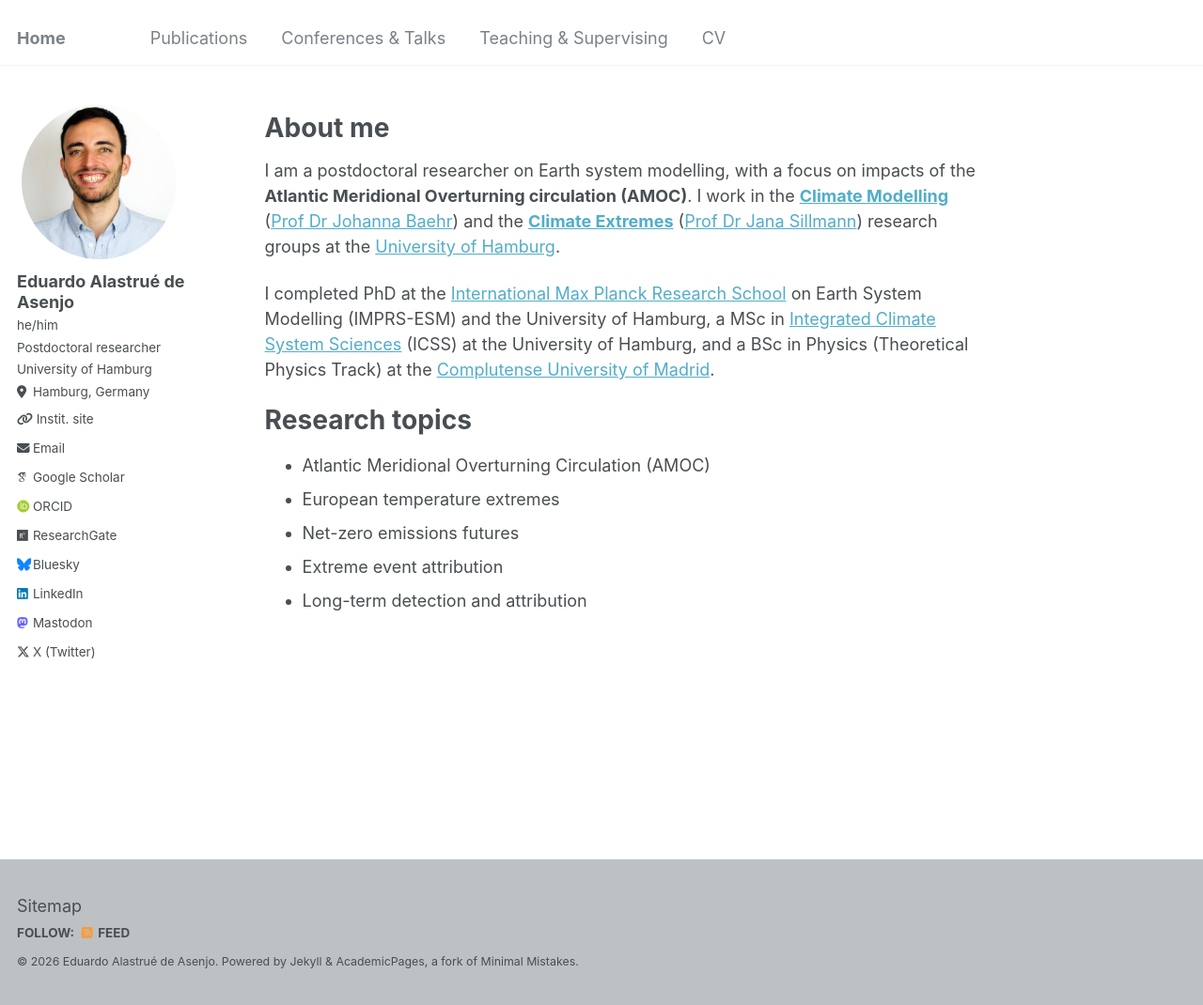
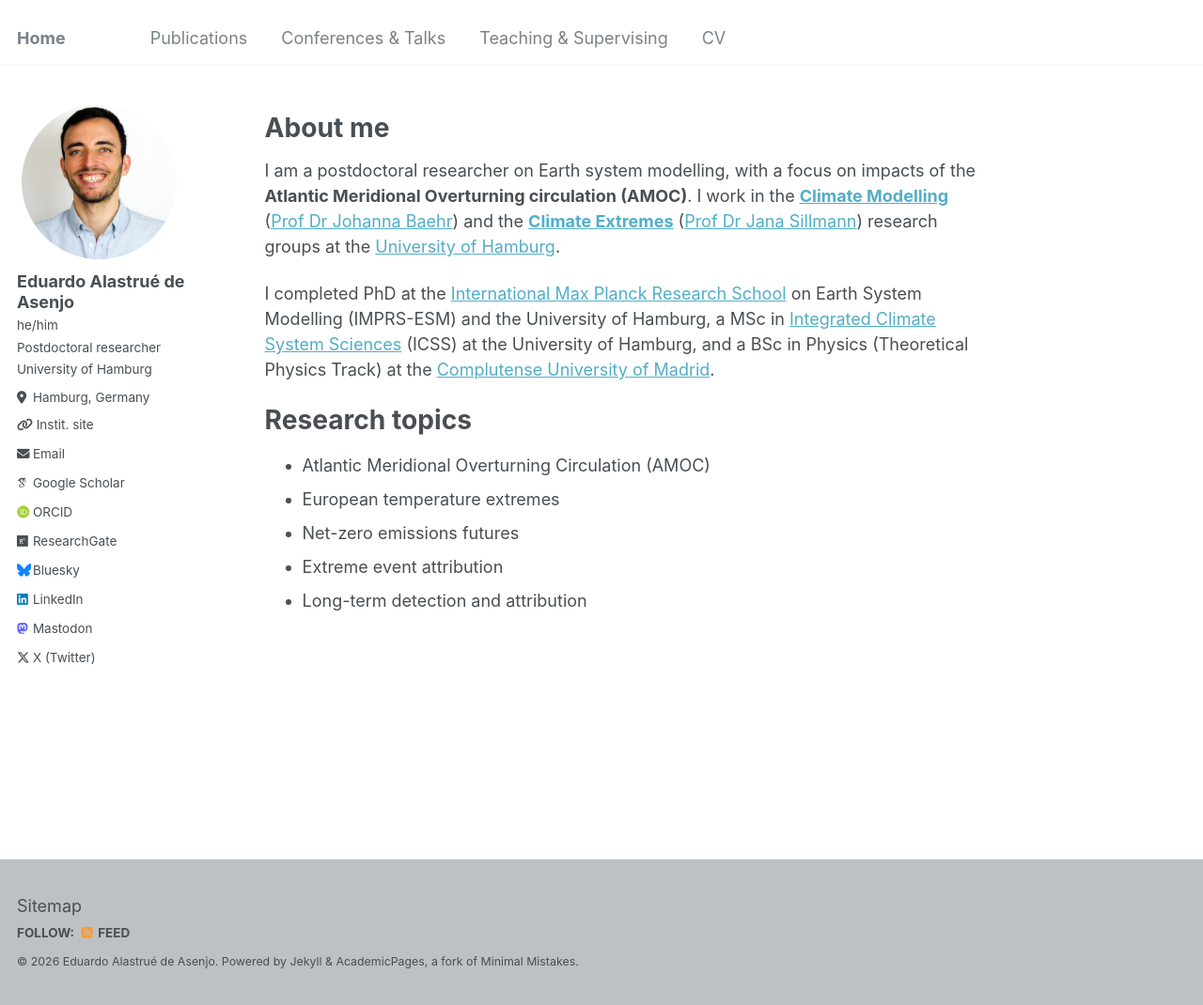
Before and after one commit to edualas/edualas.github.io, a Jekyll site: the page built from _pages/about.md, in a window 1280 px wide and 1070 px high. Shown: the whole window at 94% size. Built offline with Jekyll 4.4.1, drawn with Linux system fonts in a browser that asks for light colours; some web fonts are replaced.

Commit message:
Increase vertical gap after employer line

```diff
--- a/_sass/_sidebar.scss
+++ b/_sass/_sidebar.scss
@@ -157,15 +157,15 @@
   }
 }
 
-.author__employer {
-  margin: 0;
+ .author__employer {
+   margin: 0 0 8px 0;
 
-  @include breakpoint($large) {
+   @include breakpoint($large) {
     display: block;
     margin-top: 2px;
-    margin-bottom: 4px;
-  }
-}
+    margin-bottom: 10px;
+   }
+ }
 
 .author__urls-wrapper {
   position: relative;
```
